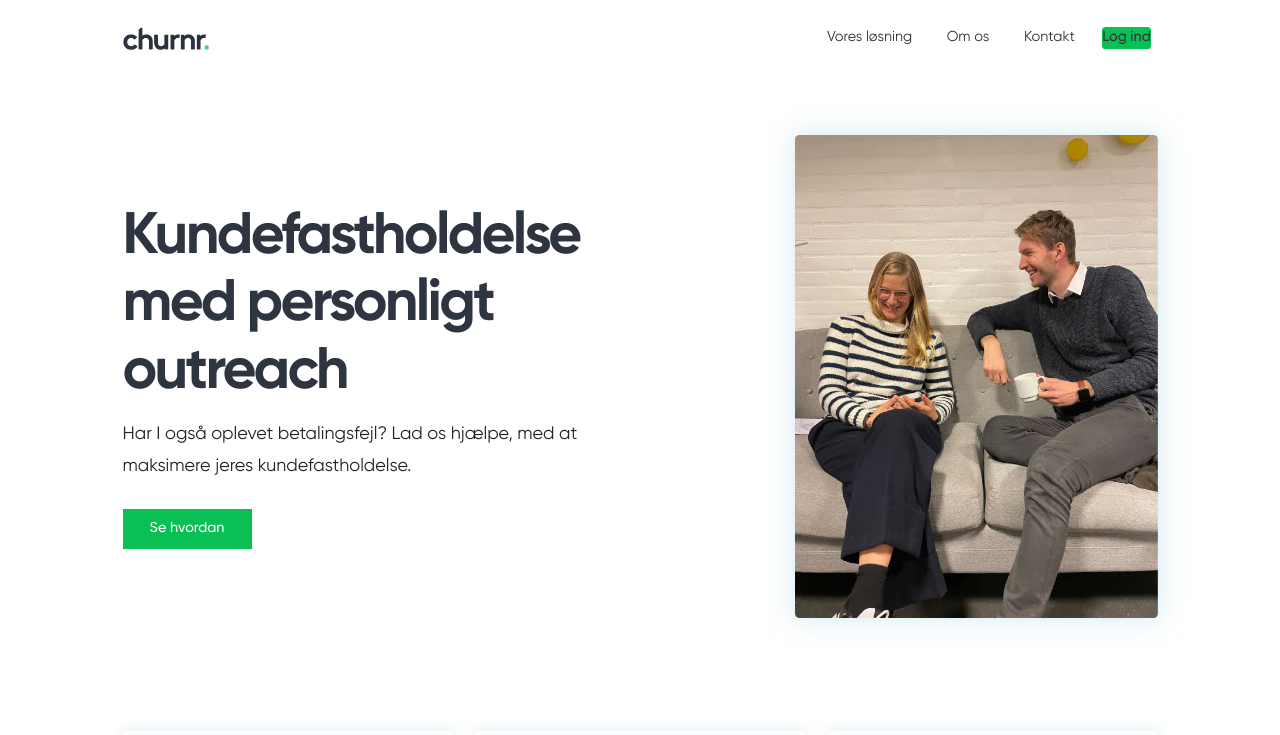
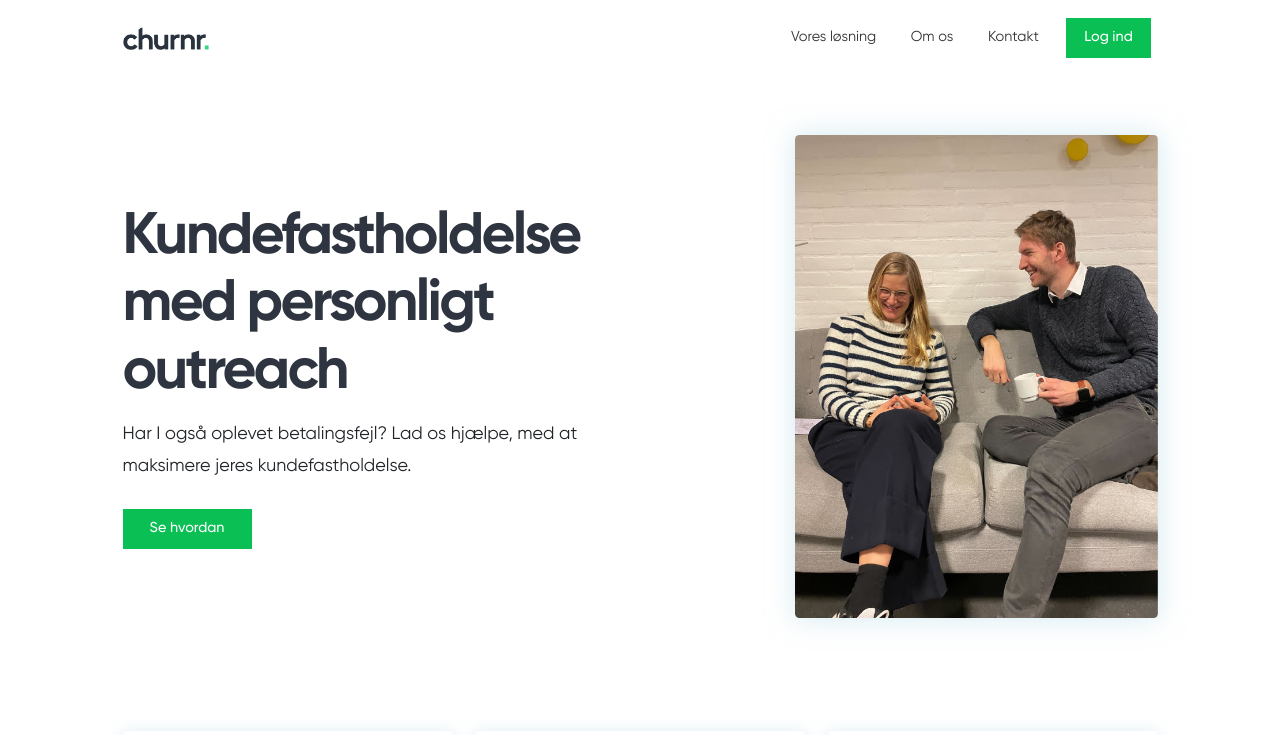
Before and after one commit to Churnr/churnr, a Vue app: page / in a window 1280 px wide. Shown: the top 735 px of the page. Built offline with nearby package versions, Linux system fonts and the light colour scheme; a web font is replaced by a local one.

Commit message:
Quick fix for the navigation button

```diff
--- a/src/components/navigation.vue
+++ b/src/components/navigation.vue
@@ -19,7 +19,7 @@
             ><router-link to="/contact">Kontakt</router-link></b-nav-item
           >
         </b-navbar-nav>
-        <router-link to="/login" class="btn">Log ind</router-link>
+        <router-link to="/login" class="login-btn">Log ind</router-link>
       </b-collapse>
     </b-navbar>
   </div>
@@ -84,17 +84,17 @@ export default {
 .navbar-brand img {
   height: 25px;
 }
-.btn {
+.login-btn {
   background: #0abf53;
   border: none;
-  padding: 10px 20px;
+  padding: 10px 20px !important;
   font-size: 16px;
   font-weight: 500;
-  color: white;
+  color: white !important;
 }
 .btn:hover {
   color: white;
-  opacity: .75;
+  opacity: .75 !important;
 }
 .scroll {
   box-shadow: 14px 14px 40px 0 rgb(118 126 173 / 8%);
```
